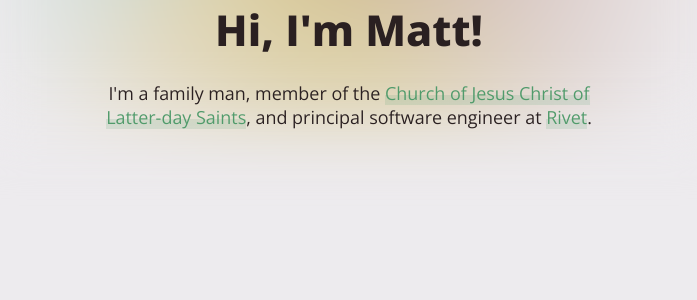
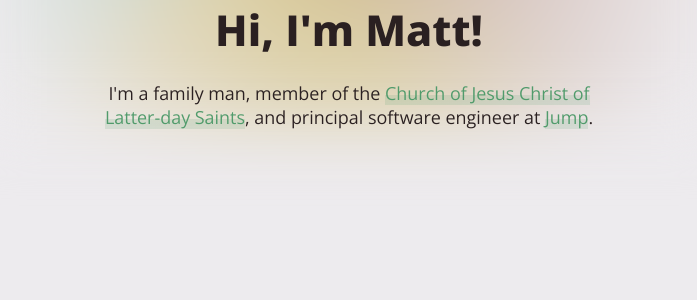
Before and after one commit to mjswensen/mjswensen.com, a Jekyll site: the page built from index.html, in a window 1280 px wide and 900 px high. Shown: the part 352-652 px from the top of the window, without its empty margins (291-988 px from the left). Built offline with Jekyll 4.4.1, drawn with Linux system fonts in a browser that asks for light colours.

Commit message:
Update job

```diff
--- a/index.html
+++ b/index.html
@@ -1,7 +1,7 @@
 ---
 layout: default
 title: mjswensen.com
-excerpt: Hi, I'm Matt! I'm a family man, member of the Church of Jesus Christ of Latter-day Saints, and principal software engineer at Rivet.
+excerpt: Hi, I'm Matt! I'm a family man, member of the Church of Jesus Christ of Latter-day Saints, and principal software engineer at Jump.
 sitemap:
   priority: 1.0
   changefreq: weekly
@@ -11,7 +11,7 @@ sitemap:
   <div class="container-thin">
     {% include memoji.html name="smiling" %}
     <h1 class="name">Hi, I'm Matt!</h1>
-    <p>I'm a family man, member of the <a href="https://churchofjesuschrist.org">Church of Jesus Christ of Latter-day Saints</a>, and principal software engineer at <a href="https://rivethealth.com">Rivet</a>.</p>
+    <p>I'm a family man, member of the <a href="https://churchofjesuschrist.org">Church of Jesus Christ of Latter-day Saints</a>, and principal software engineer at <a href="https://jump.ai">Jump</a>.</p>
   </div>
 </section>
 <div class="container-thin">
```
